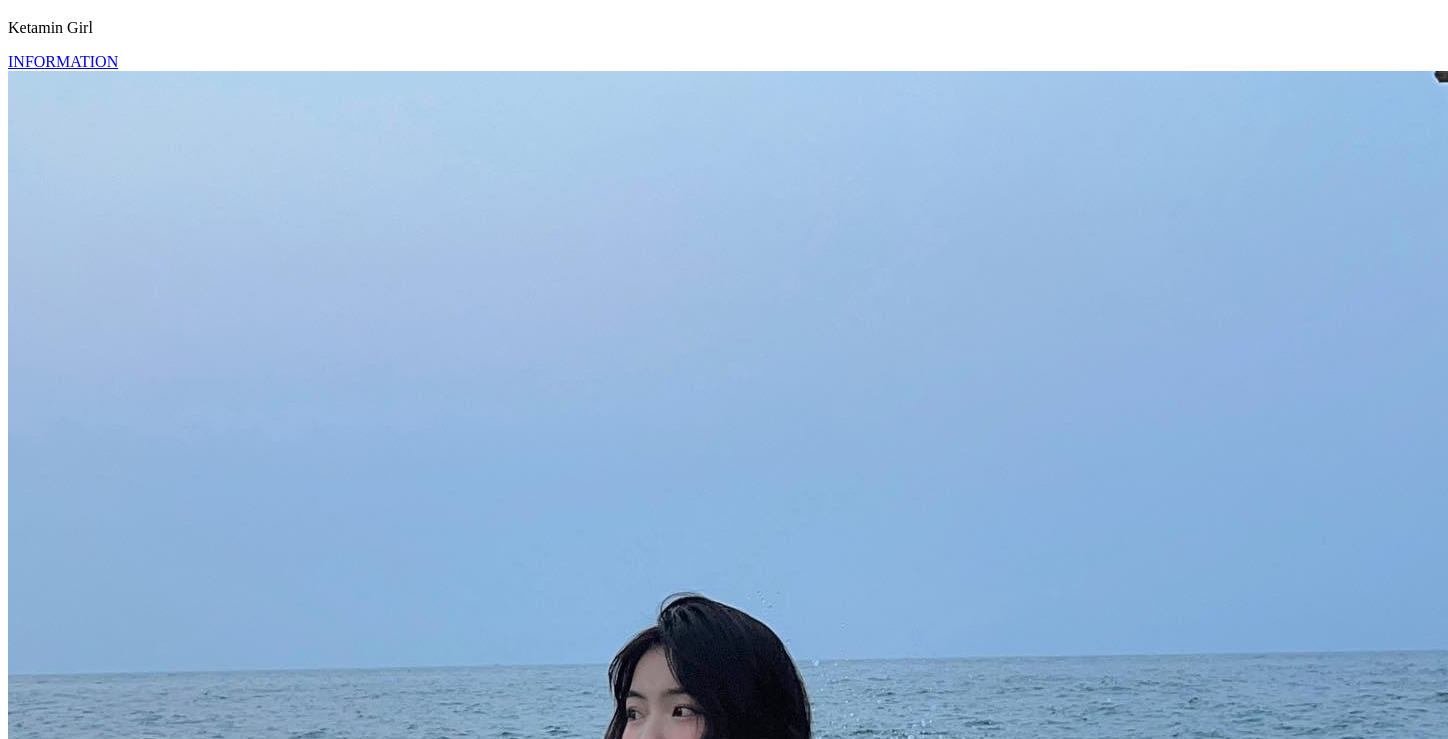
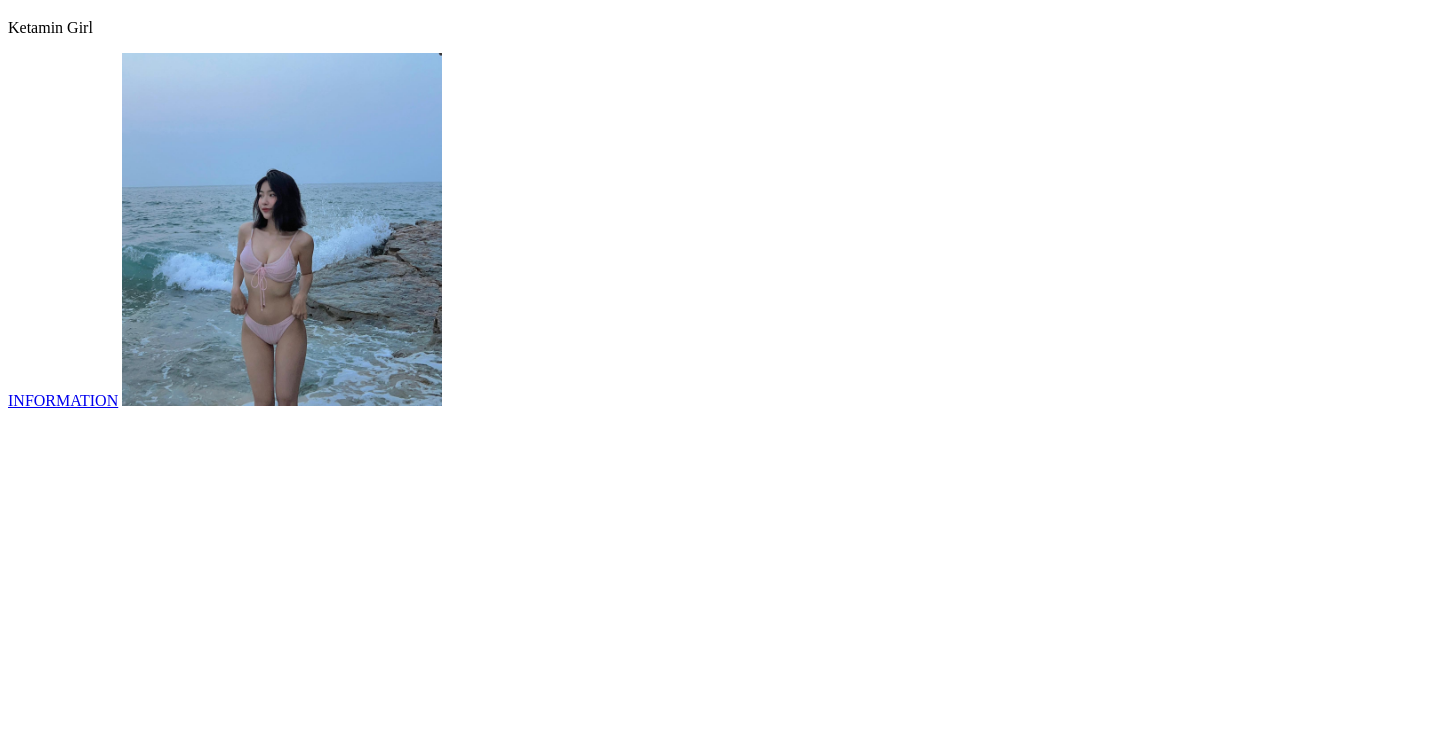
Before and after one commit to hdmmanh/my-new-project, a plain HTML site: page index.html in a window 1280 px wide. Shown: the part 61-800 px from the top of the page, 1448 px wide, since content can reach past the window. Drawn offline with Linux system fonts and the light colour scheme.

Commit message:
Add index.html file

```diff
--- a/index.html
+++ b/index.html
@@ -9,6 +9,6 @@
     <h1>HTML: HyperText Markup Language</h1>
    <p>Ketamin Girl</p>
    <a href="#">INFORMATION</a>
-   <img src="/Images/372693484_18272387956153049_4343254453195413458_n.jpg" alt="Ketamin Girl">
+   <img src="/Images/372693484_18272387956153049_4343254453195413458_n.jpg" alt="Ketamin Girl" style="width: 20rem;">
 </body>
 </html>
```
